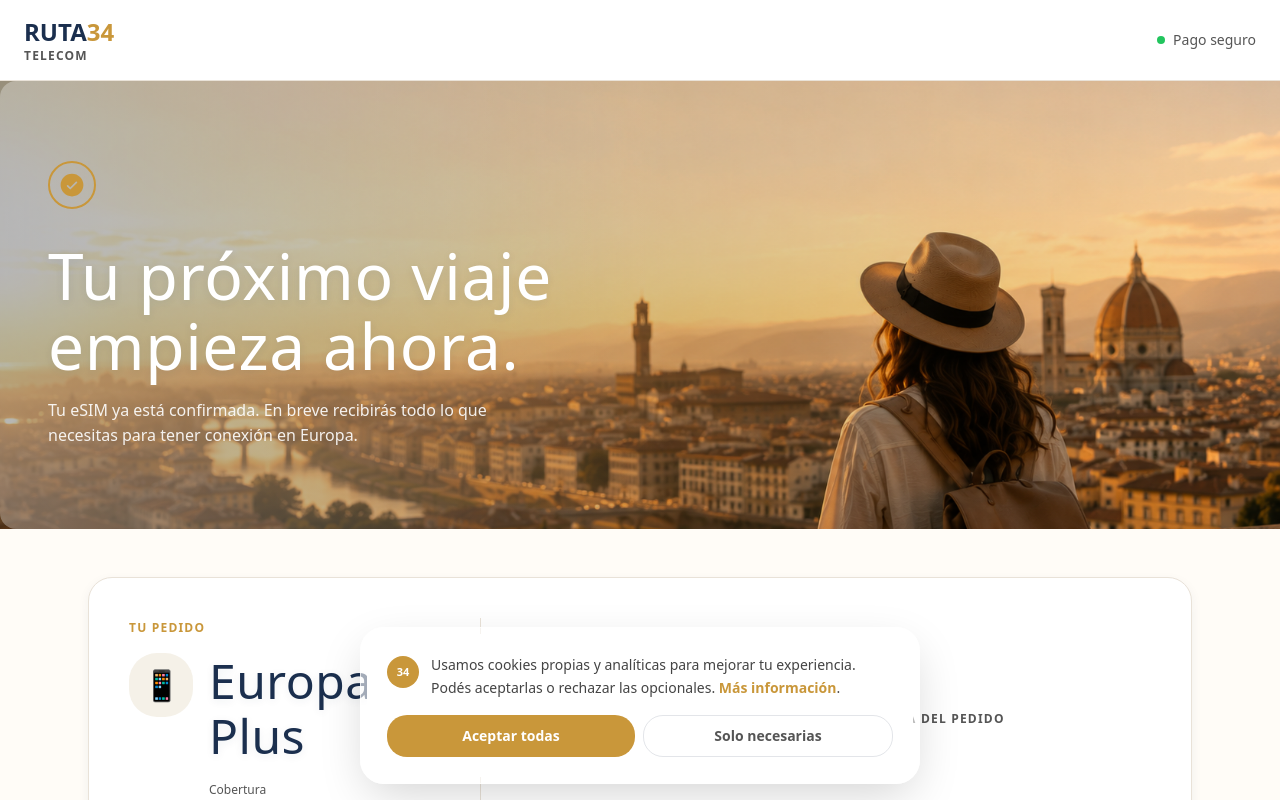
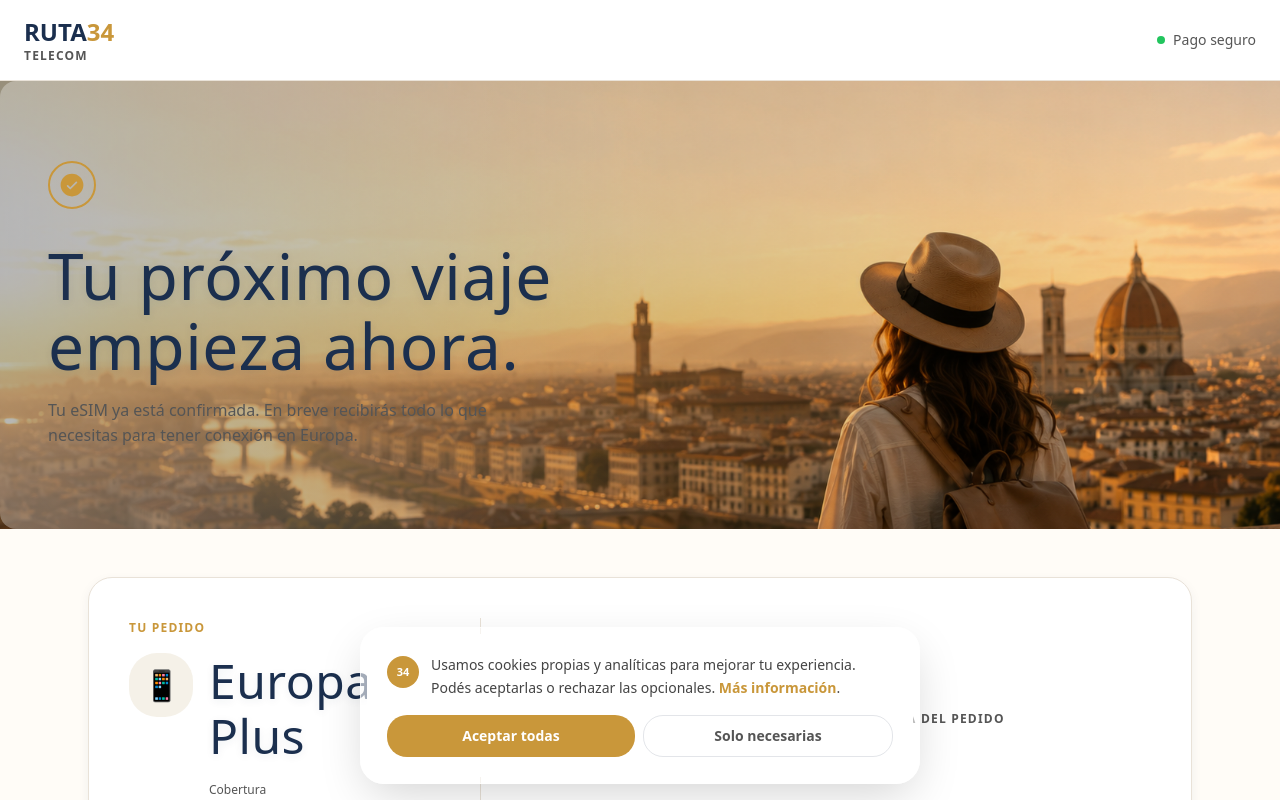
Before and after one commit to Juangas50/esim-europa, a Next.js app: page /es/confirmacion in a window 1280 px wide. Shown: the top 800 px of the page. Built offline with nearby package versions, Linux system fonts and the light colour scheme; no server answers.

Commit message:
fix: change hero text color to navy/dark with white gradient background for proper contrast

```diff
--- a/src/app/[locale]/confirmacion/page.tsx
+++ b/src/app/[locale]/confirmacion/page.tsx
@@ -78,10 +78,10 @@ function ConfirmacionContent() {
               animate={{ opacity: 1, y: 0 }}
               transition={{ duration: 0.6 }}
             >
-              <h1 className="text-3xl sm:text-5xl font-black text-white leading-tight mb-4">
+              <h1 className="text-3xl sm:text-5xl font-black text-[var(--color-navy)] leading-tight mb-4">
                 Tu próximo viaje<br />empieza ahora.
               </h1>
-              <p className="text-base text-white/90 leading-relaxed max-w-md">
+              <p className="text-base text-[var(--color-ink-2)] leading-relaxed max-w-md">
                 Tu eSIM ya está confirmada. En breve recibirás todo lo que necesitas para tener conexión en Europa.
               </p>
             </motion.div>
```
